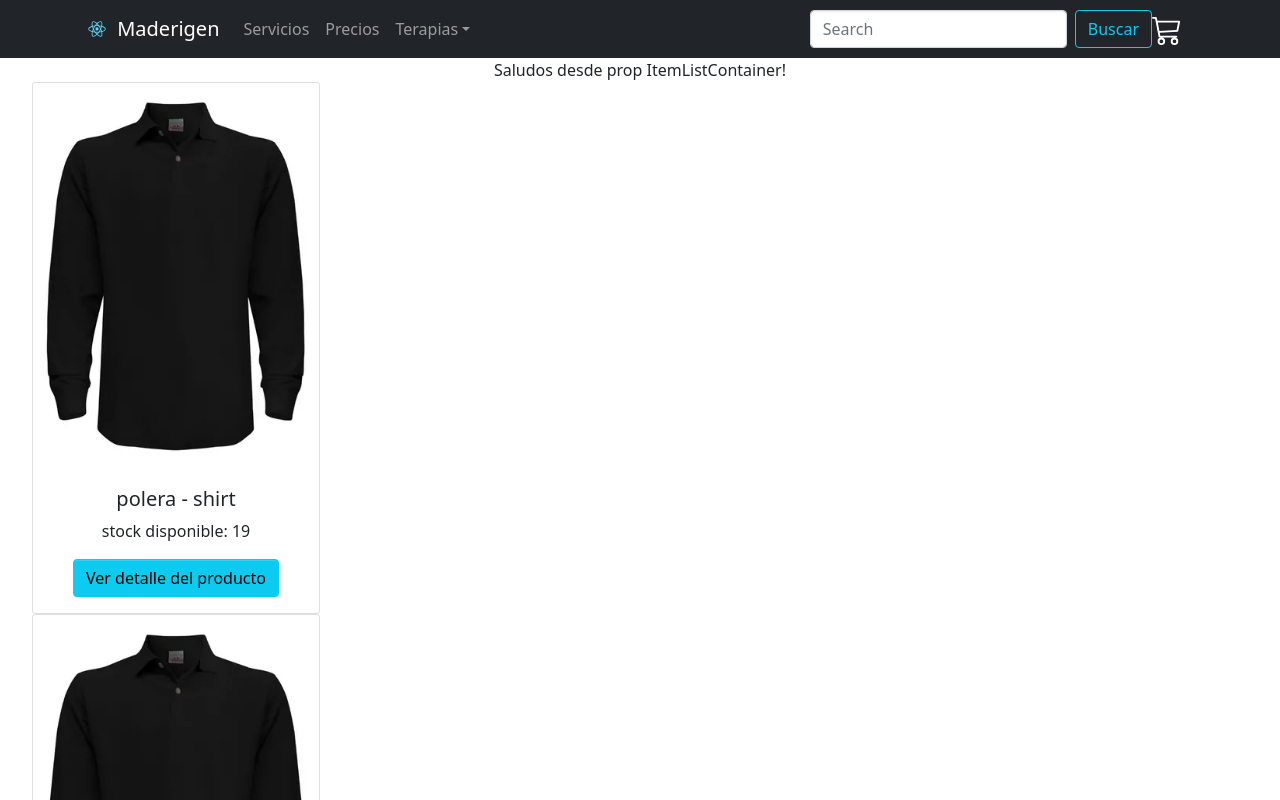
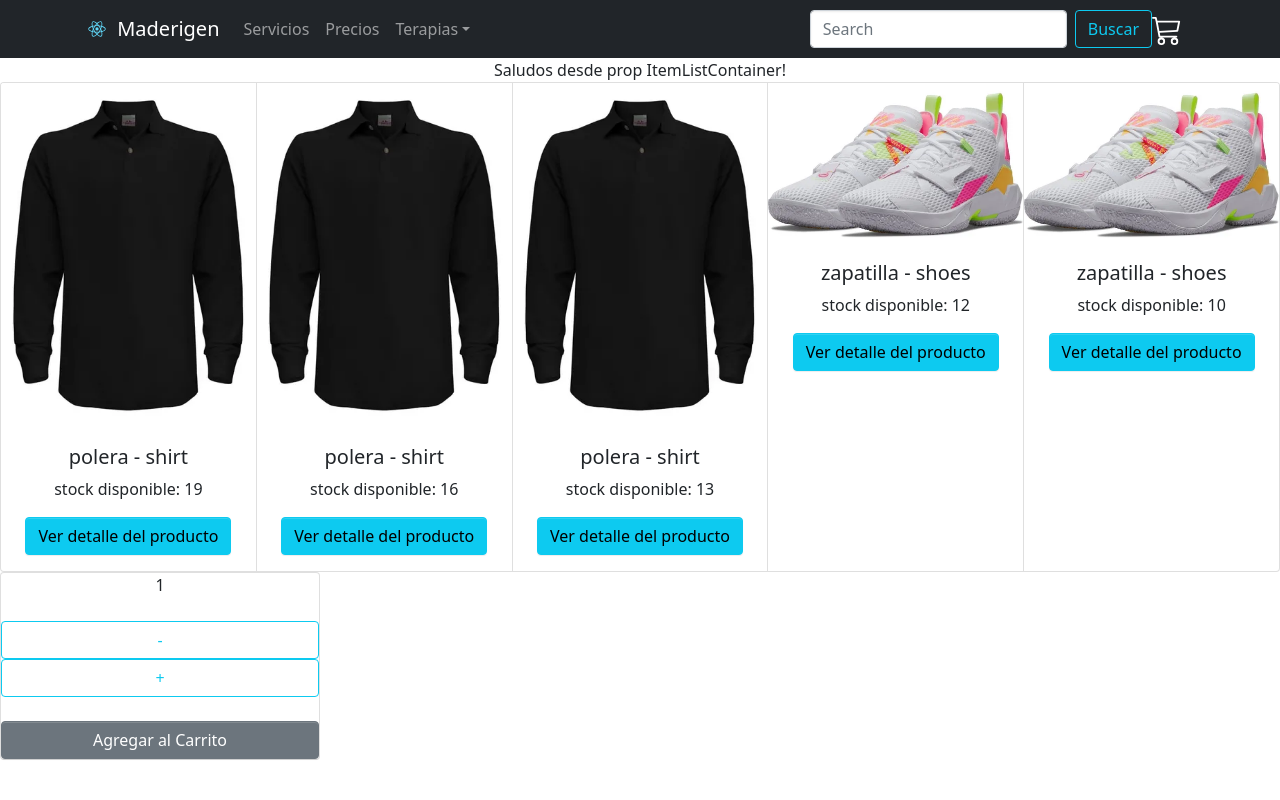
Before and after one commit to FONNN/spa_fierro, a React (Vite) app: page / in a window 1280 px wide. Shown: the top 800 px of the page. Built offline with nearby package versions, Linux system fonts and the light colour scheme.

Commit message:
fix modulizar item en itemlist

```diff
--- a/src/App.jsx
+++ b/src/App.jsx
@@ -41,9 +41,6 @@ function App() {
   return (
     <div className="App">
       <NavBar />
-      {/* <Title title='ONE' subTitle='1 sub'/>
-      <Title title='TWO' subTitle='2 sub'/>
-      <Title title='THREE' subTitle='3 sub'/> */}
       <ItemListContainer greeting='Saludos desde prop ItemListContainer!'/>
     </div>
   )
--- a/src/components/Item/Item.jsx
+++ b/src/components/Item/Item.jsx
@@ -0,0 +1,22 @@
+import Card from 'react-bootstrap/Card';
+import Button from 'react-bootstrap/Button';
+
+
+const Item = ({ products }) => {
+  return (
+    <Card style={{ width: '18rem' }}>
+      <Card.Img variant="top" src={products.image} />
+      <Card.Body>
+        <Card.Title>
+          {`${products.name} - ${products.category}`}
+        </Card.Title>
+        <Card.Text>
+          {`stock disponible: ${products.stock}`}
+        </Card.Text>
+        <Button variant="info">Ver detalle del producto</Button>
+      </Card.Body>
+    </Card>
+  )
+}
+
+export default Item
--- a/src/components/ItemList/ItemList.jsx
+++ b/src/components/ItemList/ItemList.jsx
@@ -0,0 +1,31 @@
+import React from 'react'
+import Item from '../Item/Item';
+import Col from 'react-bootstrap/Col';
+import Row from 'react-bootstrap/Row';
+
+// import CardGroup from 'react-bootstrap/CardGroup';
+
+import { CardGroup } from 'react-bootstrap';
+
+const ItemList = ({ productos }) => {
+
+    return (
+        <CardGroup>
+            {
+                productos?.map(products => <Item key={products.id} products={products} />)
+            }
+        </CardGroup>
+    )
+}
+// <div className="container text-center">
+
+// <div className="row row-cols-1 row-cols-md-2 g-4">
+//     <div className="col">
+//         {
+//             productos?.map(products => <Item key={products.id} products={products} />)
+//         }
+//     </div>
+// </div>
+// </div>
+
+export default ItemList
--- a/src/components/ItemListContainer/ItemListContainer.jsx
+++ b/src/components/ItemListContainer/ItemListContainer.jsx
@@ -3,8 +3,7 @@ import { useState } from 'react';
 import ItemCount from '../ItemCount/ItemCount';
 import { task } from '../../helpers/task';
 import Spinner from 'react-bootstrap/Spinner';
-import Button from 'react-bootstrap/Button';
-import Card from 'react-bootstrap/Card';
+import ItemList from '../ItemList/ItemList';
 
 
 
@@ -20,12 +19,12 @@ const ItemListContainer = ({ greeting }) => {
       .finally(() => setLoading(false))
   }, [])
 
-  console.log(products);
+  // console.log(products);
 
   return (
     <div>
       {greeting}
-      <ul>
+
         {loading ?
           <h1>
             <Spinner animation="grow" size="sm" variant="info" />{' '}
@@ -33,22 +32,8 @@ const ItemListContainer = ({ greeting }) => {
             <Spinner animation="grow" size="sm" variant="dark" />
           </h1>
           :
-          products.map(product =>
-            <Card key={product.id} style={{ width: '18rem' }}>
-              <Card.Img variant="top" src={product.image} />
-              <Card.Body>
-                <Card.Title>
-                  {`${product.name} - ${product.category}`}
-                </Card.Title>
-                <Card.Text>
-                  {`stock disponible: ${product.stock}`}
-                </Card.Text>
-                <Button variant="info">Ver detalle del producto</Button>
-              </Card.Body>
-            </Card>
-          )
+          <ItemList productos={products}/>
         }
-      </ul>
       <ItemCount initial={1} stock={15} onAdd />
     </div>
   )
--- a/src/helpers/task.js
+++ b/src/helpers/task.js
@@ -7,11 +7,19 @@ let productos = [
 ];
 
 //objeto de tipo promesa
-export const task = () => {
+export const task = (id) => {
+    if (id) {
         return new Promise((resolve, reject) => {
             //acciones
             setTimeout(() => {
+                resolve(productos.find(producto => producto.id === id))
+            }, 2000)
+        })
+    } else {
+        return new Promise( ( resolve, reject) => {
+            setTimeout( () => {
                 resolve(productos)
             }, 2000)
         })
     }
+}
```
Lines whose indentation alone changed are shown as unchanged.
